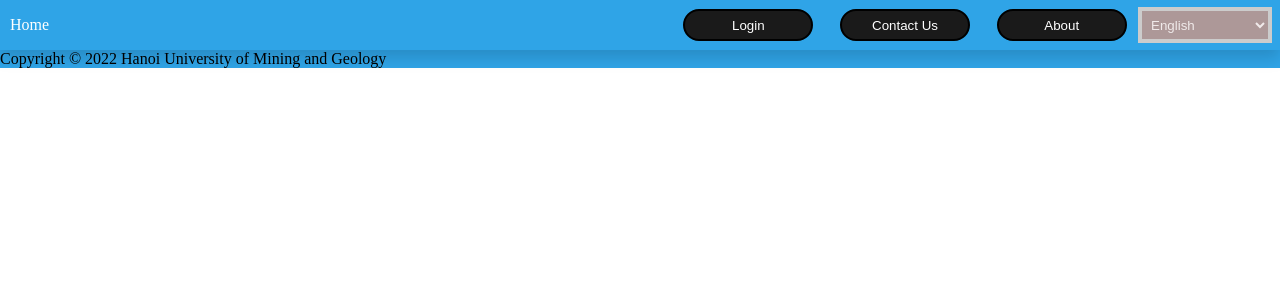
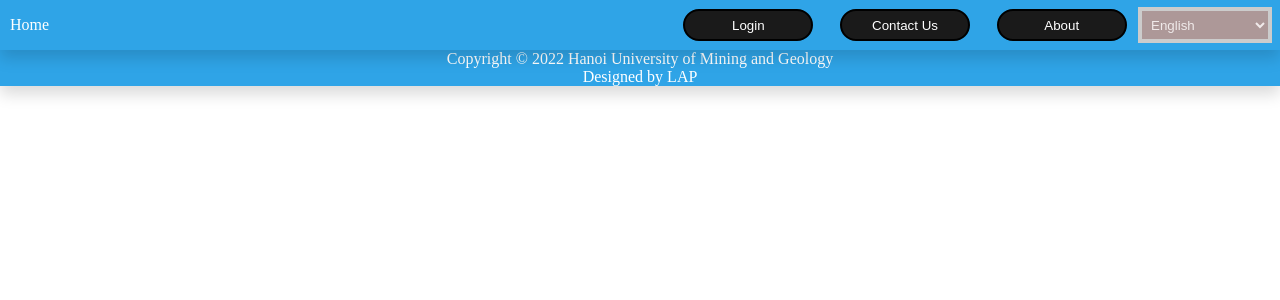
Before and after one commit to nguyentuan1906/HTQLDATNHUMG, a React (Create React App) app in the folder client/: page / in a window 1280 px wide. Shown: the top 300 px of the page. Built offline with nearby package versions, Linux system fonts and the light colour scheme.

Commit message:
8/24/2022

```diff
--- a/client/src/i18n/en/common.json
+++ b/client/src/i18n/en/common.json
@@ -5,6 +5,6 @@
     "vietnamese":"Vietnamese",
     "contact":"Contact Us",
     "about":"About",
-    "copy" :"Copyright © 2022 Hanoi University of Mining and Geology"
-
+    "copy" :"Copyright © 2022 Hanoi University of Mining and Geology",
+    "nhom" :"Designed by LAP"
   }
--- a/client/src/i18n/vn/common.json
+++ b/client/src/i18n/vn/common.json
@@ -5,5 +5,6 @@
     "vietnamese":"Tiếng việt",
     "contact":"Liên hệ",
     "about":"Giới thiệu",
-    "copy" :"Bản quyền © 2022 Trường Đại học Mỏ - Địa chất"
+    "copy" :"Bản quyền © 2022 Trường Đại học Mỏ - Địa chất",
+    "nhom" :"Thiết kế bởi LAP"
   }
--- a/client/src/layout/footer/footer-public.module.scss
+++ b/client/src/layout/footer/footer-public.module.scss
@@ -1,3 +1,15 @@
 .footer{
     background-color: #2fa4e7;
+    box-shadow: 0 0.5rem 1rem rgb(0 0 0 / 15%);
+    text-align: center;
+
 }
+.copy{
+    text-align: center !important;
+
+    color: white;
+}
+.nhom{
+    text-align: center !important;
+    color: white;
+}
--- a/client/src/layout/footer/index.jsx
+++ b/client/src/layout/footer/index.jsx
@@ -6,8 +6,13 @@ const Footer = () => {
   const { t } = useTranslation();
   return (
     <div>
+      <div>
+
+      </div>
+
       <div className={styles["footer"]}>
-        <div>{t("copy")}</div>
+        <div className={styles["copy"]}>{t("copy")}</div>
+        <div className={styles["nhom"]}>{t("nhom")}</div>
       </div>
     </div>
   );
```
